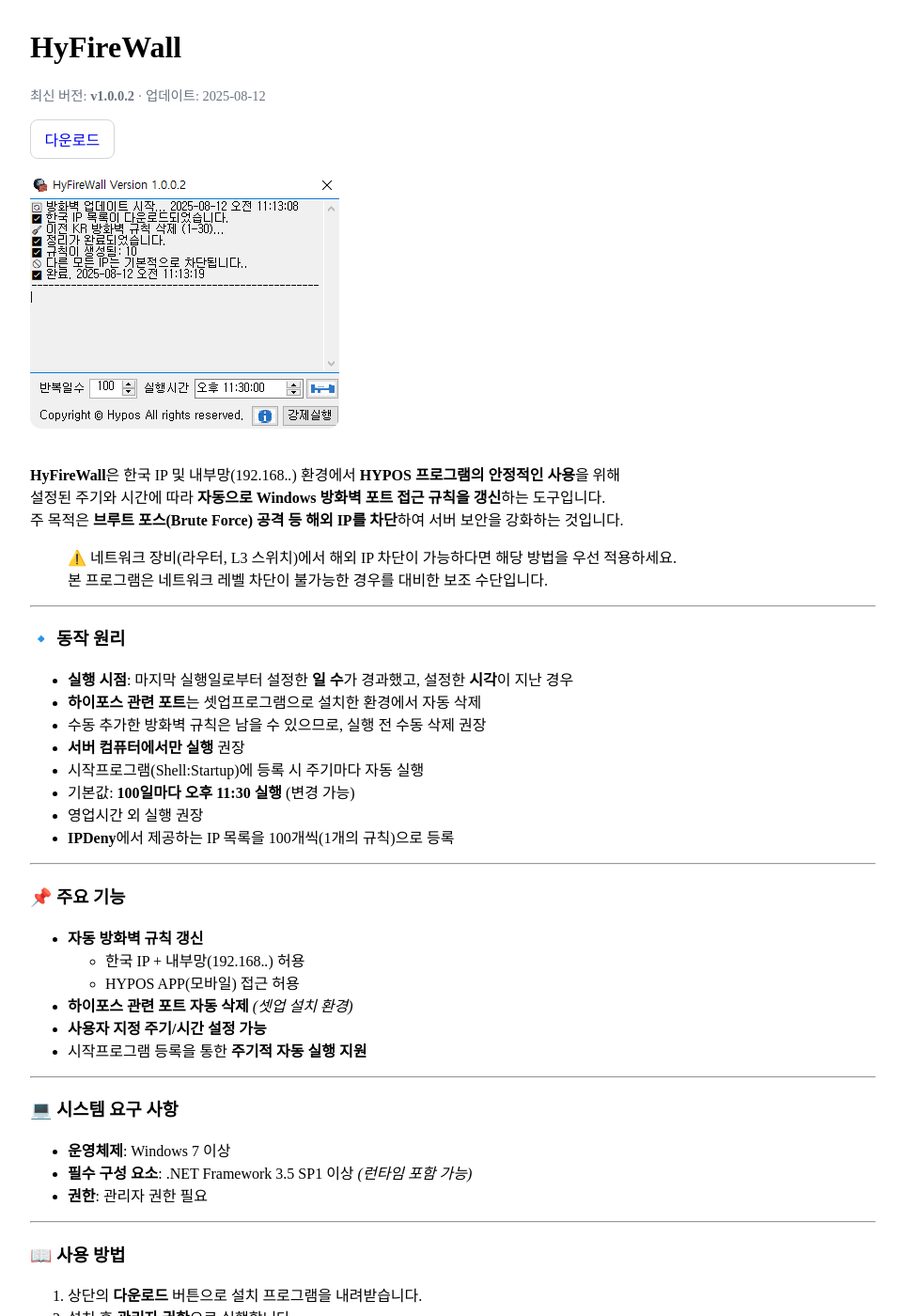
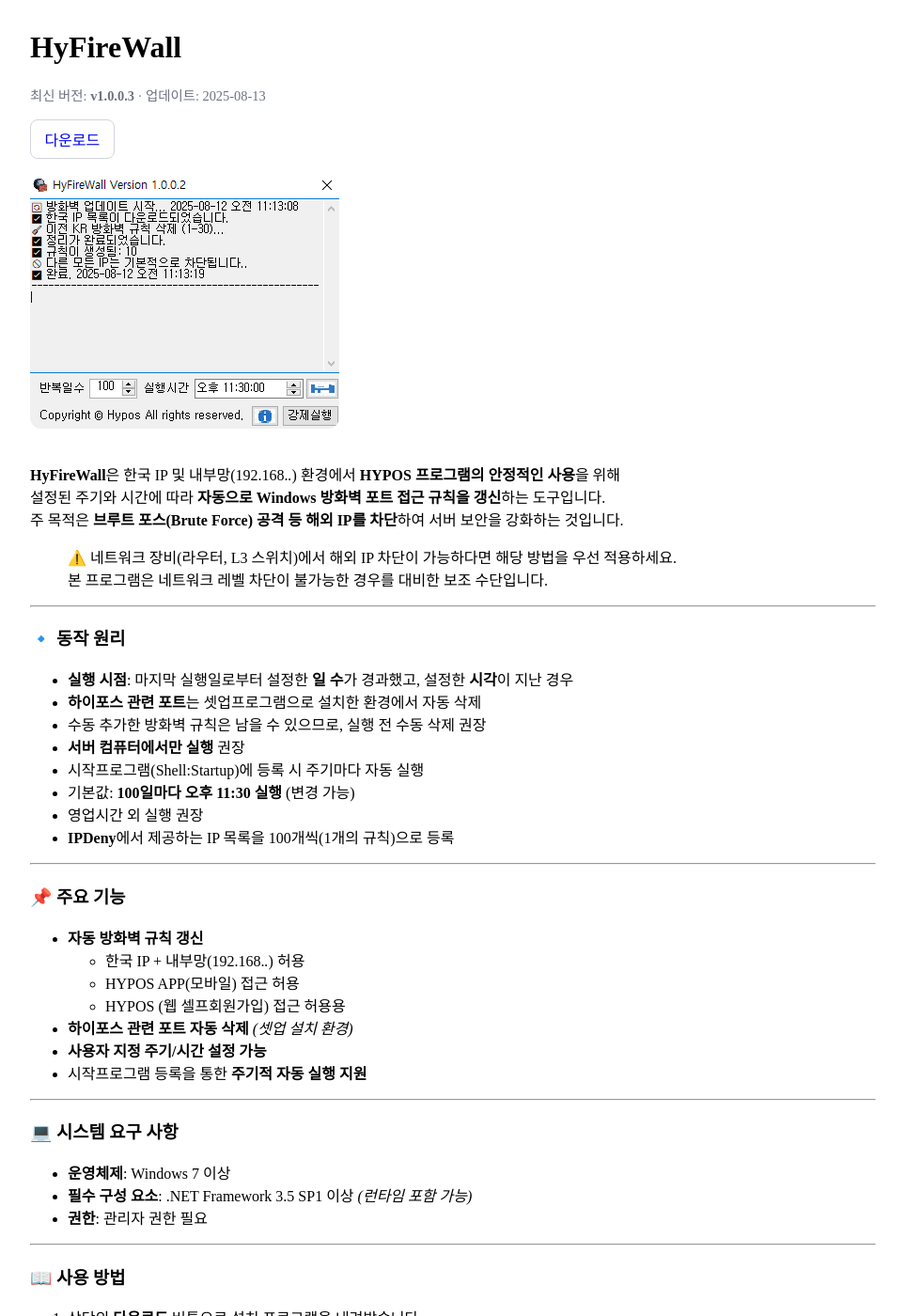
Before and after one commit to LeeTaeJong/LeeTaeJong.github.io, a Jekyll site: the page built from projects/HyFireWall.md, in a window 1280 px wide and 1400 px high. Shown: the whole window at 94% size, without its empty margins (158-1121 px from the left). Built offline with Jekyll 4.4.1, drawn with Linux system fonts in a browser that asks for light colours; some of the changed text lies outside the part shown.

Commit message:
Update HyFireWall.md

```diff
--- a/projects/HyFireWall.md
+++ b/projects/HyFireWall.md
@@ -1,8 +1,8 @@
 ---
 layout: project
 title: "HyFireWall"
-latest_version: "v1.0.0.2"
-updated: "2025-08-12"
+latest_version: "v1.0.0.3"
+updated: "2025-08-13"
 download_url: "http://www.newhypos.co.kr/hyFireWall/publish.htm"
 hero_img: "/assets/img/HyFireWall/HyFireWall.png"
 screenshots:
@@ -38,6 +38,7 @@ faq:
 - **자동 방화벽 규칙 갱신**
   - 한국 IP + 내부망(192.168.*.*) 허용
   - HYPOS APP(모바일) 접근 허용
+  - HYPOS (웹 셀프회원가입) 접근 허용용
 - **하이포스 관련 포트 자동 삭제** *(셋업 설치 환경)*
 - **사용자 지정 주기/시간 설정 가능**
 - 시작프로그램 등록을 통한 **주기적 자동 실행 지원**
@@ -78,6 +79,9 @@ HyFireWall은 국가별 IP 범위 데이터를 기반으로 차단 규칙을 생
 ---
 
 ### 📜 버전 이력
+- **v1.0.0.3** (2025-08-13)
+  - 웹 셀프 회원가입 규칙 추가
+  - 일부 코드 수정
 - **v1.0.0.2** (2025-08-12)
   - 방화벽 규칙 갱신 로직 개선
   - IP 차단 범위 최적화
```
